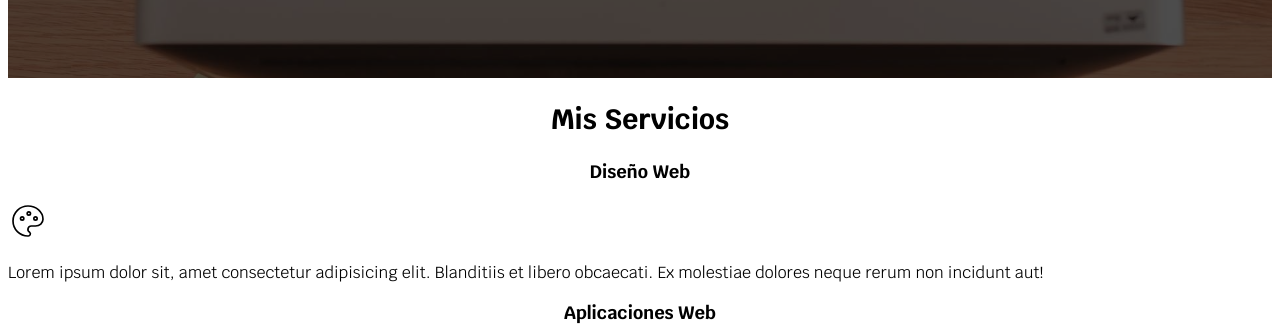
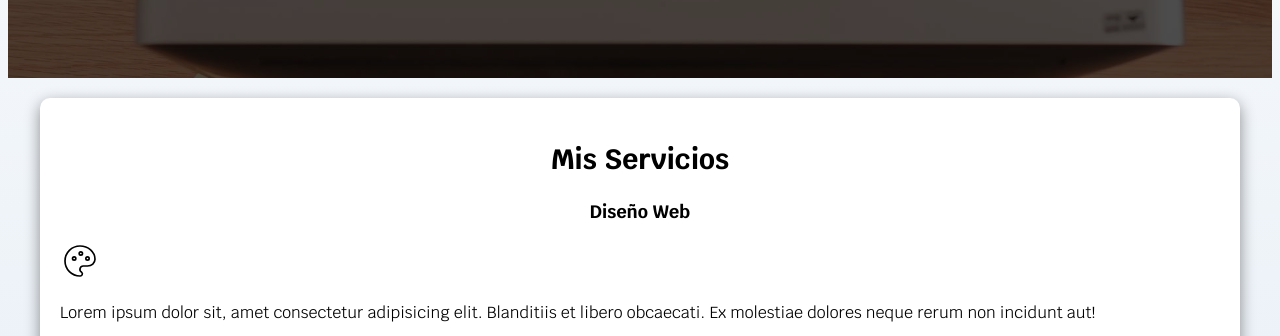
Before and after one commit to Taniafabioladelgado/freelancer-inicio, a plain HTML site: page index.html in a window 1280 px wide. Shown: the part 518-854 px from the top of the page. Drawn offline with Linux system fonts and the light colour scheme.

Commit message:
actualizacion

```diff
--- a/css/styles.css
+++ b/css/styles.css
@@ -4,6 +4,7 @@
     --primario: #ffc107;
     --secundario: #0097a7;
     --gris: #757575;
+    --grisclaro : #DFE9F3;
 
 }
 
@@ -21,6 +22,8 @@ html {
 body{
     font-size: 16px; /* 1rem = 10 px*/
     font-family: 'Krub', sans-serif;
+    background-image: linear-gradient(to top, var(--grisclaro) 0%, var(--blanco) 100%);
+
 }
 
 .contenedor{
@@ -43,6 +46,16 @@ body{
 
 }
 
+/*Sombra*/
+
+.sombra{
+    -webkit-box-shadow: 0px 5px 15px 0px rgba(0,0,0,0.43);
+    -moz-box-shadow: 0px 5px 15px 0px rgba(0,0,0,0.43);
+    box-shadow: 0px 5px 15px 0px rgba(0,0,0,0.43);
+    background-color: var(--blanco);
+    padding: 2rem;
+    border-radius: 1rem;
+}
 /*Tipografia*/
 
 h1{
@@ -118,6 +131,7 @@ h1,h2,h3{
     background-size:cover ;
     height: 450px;
     position: relative;
+    margin-bottom: 2rem;
 }
 
 .contenido-hero{
--- a/index.html
+++ b/index.html
@@ -44,9 +44,10 @@
         </div>
     </section>
 
-    <main>
+    <main class="contenedor sombra">
         <h2>Mis Servicios</h2>
 
+        <div class="servicios">
             <section>
                 <h3>Diseño Web</h3>
                 <svg xmlns="http://www.w3.org/2000/svg" class="icon icon-tabler icon-tabler-palette" width="40" height="40" viewBox="0 0 24 24" stroke-width="1" stroke="#000000" fill="none" stroke-linecap="round" stroke-linejoin="round">
@@ -88,7 +89,7 @@
                 <p>Lorem ipsum dolor sit, amet consectetur adipisicing elit. Blanditiis et libero obcaecati.
                 Ex molestiae dolores neque rerum non  incidunt aut!</p>
             </section>
-
+        </div>
     </main>
 
     <section>
```
Lines whose indentation alone changed are shown as unchanged.
